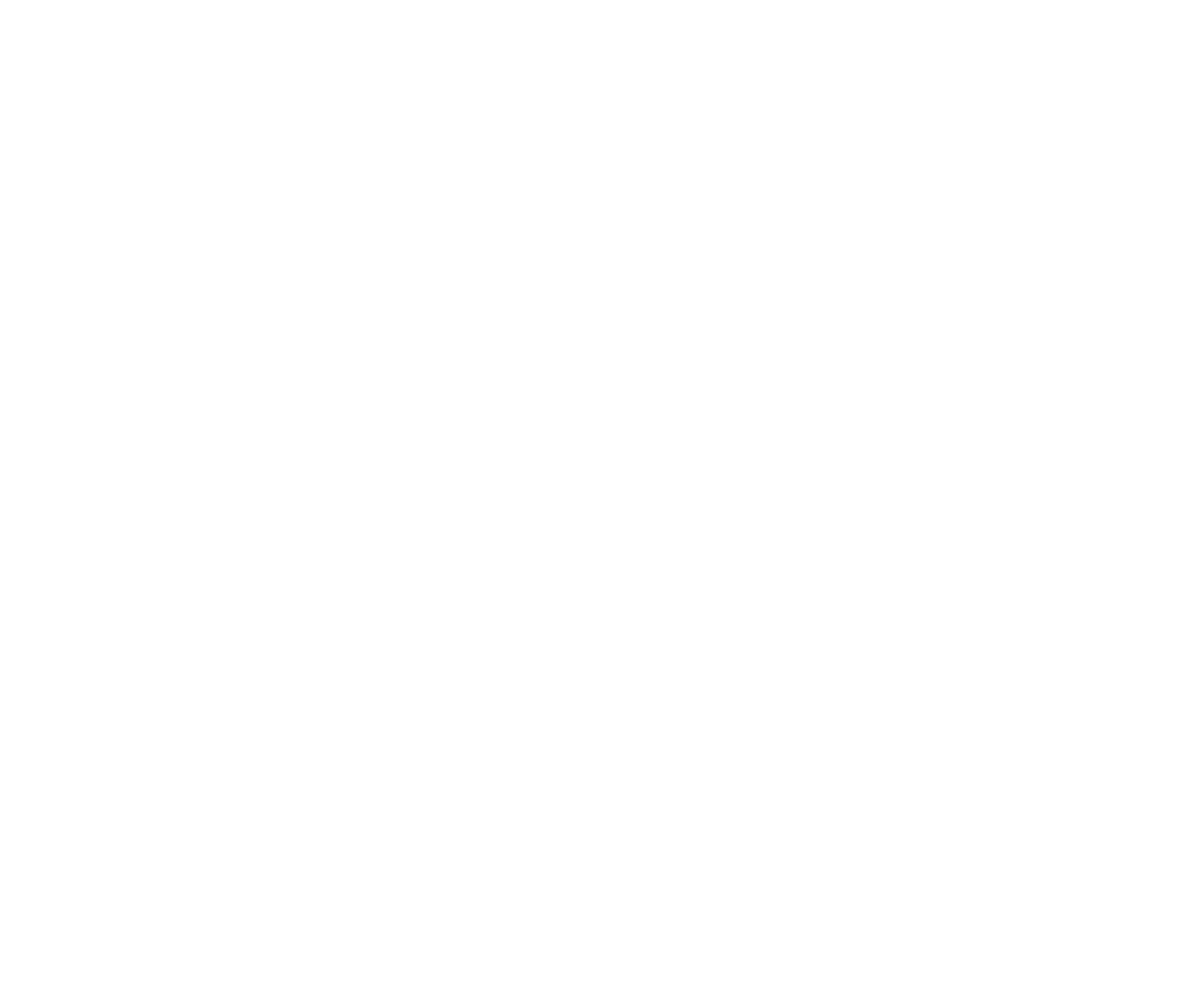
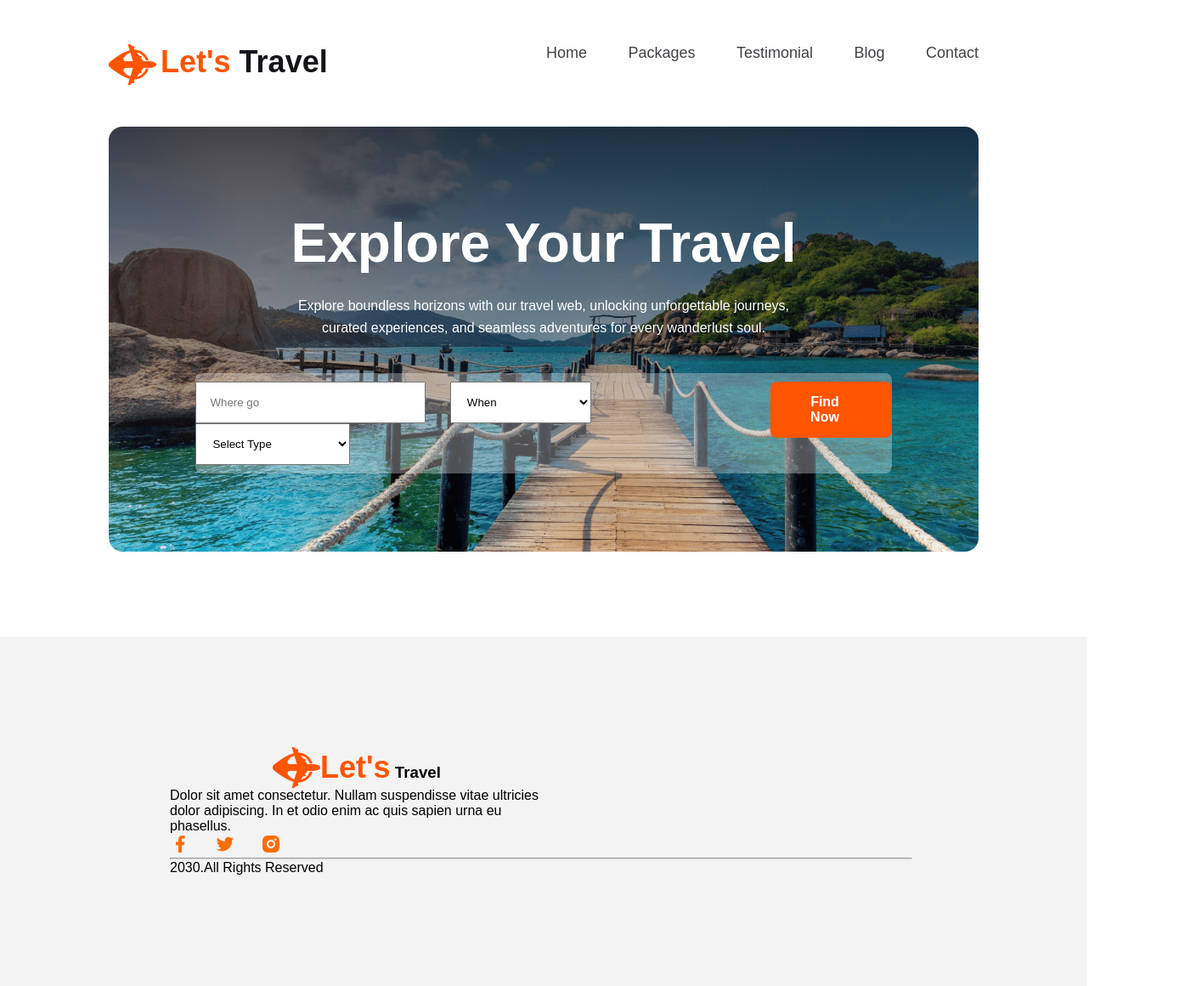
Before and after one commit to EgrSakib/Let-s-Travel, a plain HTML site: page index.html in a window 1280 px wide. Shown: the whole page at 85% size, 1408 px wide, since content can reach past the window. Before the commit the page ends 800 px from the top, so only its background shows below. Drawn offline with Linux system fonts and the light colour scheme.

Commit message:
banner Section Completed

```diff
--- a/Styles/travel.css
+++ b/Styles/travel.css
@@ -0,0 +1,140 @@
+@import url('https://fonts.googleapis.com/css2?family=Open+Sans:wght@400;500;600;700;800&display=swap');
+
+* {
+    font-family: 'Mulish', sans-serif;
+}
+/* Header CSS */
+* {
+    padding: 0;
+    margin: 0;
+}
+
+body {
+    font-family: 'Mulish', sans-serif;
+}
+
+.primary-button {
+    border-radius: 8px;
+    background: #FF5400;
+    padding: 15px 45px 15px 30px;
+    border: none;
+    color: #FFF;
+    text-align: center;
+    font-size: 16px;
+    font-weight: 700;
+}
+
+/* Nav-Bar Design */
+
+.logo {
+    display: flex;
+    gap: 5px;
+}
+
+.web-title {
+    color: #131318;
+    font-size: 36px;
+    font-weight: 800;
+}
+
+span {
+    color: #FF5400;
+    font-size: 36px;
+    font-weight: 800;
+}
+
+.nav {
+    display: flex;
+    justify-content: space-between;
+    margin-top: 52px;
+    width: 80%;
+    margin: 52px auto 49px auto;
+}
+
+.nav-item {
+    display: inline;
+    margin-left: 44px;
+    color: var(--Dark-02, #424247);
+    font-size: 18px;
+}
+
+.nav-item:hover {
+    color: #FF5400;
+}
+
+/* Banner-Design */
+
+.banner {
+    width: 100%;
+    margin-left: 10%;
+}
+
+.banner-container {
+    background-image: linear-gradient(180deg, rgba(19, 19, 24, 0.80) 0%, rgba(19, 19, 24, 0.00) 100%), url('../Images/Group\ 13\ \(1\)\ \(1\).png');
+    background-repeat: no-repeat;
+    width: 80%;
+    height: 500px;
+    border-radius: 16px;
+}
+
+h2 {
+    text-align: center;
+    padding-top: 100px;
+    color: #FFF;
+    font-size: 64px;
+    font-weight: 800;
+    margin-bottom: 24px;
+}
+
+.banner-intro {
+    color: #FFF;
+    text-align: center;
+    font-size: 16px;
+    font-weight: 400;
+    line-height: 26px;
+    padding: 0 200px 0 200px;
+    margin-bottom: 40px;
+}
+
+.banner-form {
+    display: flex;
+    justify-content: center;
+    border-radius: 8px;
+    background: rgba(255, 255, 255, 0.30);
+    padding: 10px 0;
+    width: 80%;
+    margin: 0 auto;
+}
+
+.banner-user-input {
+    padding: 15px 75px 15px 15px;
+    margin-right: 24px;
+}
+
+
+/* Footer Section */
+footer {
+    display: flex;
+    gap: 100px;
+    background: rgba(19, 19, 24, 0.05);
+    margin-top: 100px;
+    padding: 130px 200px;
+}
+
+.footer-column {
+    width: 50%;
+}
+.footer-handle{
+    display: flex;
+    justify-content: center;
+    align-items: center;
+}
+.social-links a {
+    margin-right: 25px;
+}
+
+hr {
+    width: 872px;
+    height: 1px;
+    background: rgba(19, 19, 24, 0.10);
+}
--- a/index.html
+++ b/index.html
@@ -1,12 +1,83 @@
 <!DOCTYPE html>
 <html lang="en">
+
 <head>
     <meta charset="UTF-8">
     <meta name="viewport" content="width=device-width, initial-scale=1.0">
     <title>Let's Travel</title>
     <link rel="stylesheet" href="Styles/travel.css">
 </head>
+
 <body>
+    <header>
+        <!-- nav-bar part -->
+      <nav class="nav">
+        <div class="logo">
+          <img src="./Images/Group 40071 (2).png" alt="">
+          <h3 class="web-title"> <span>Let's</span> Travel</h3>
+        </div>
+        <div>
+          <ul>
+            <li class="nav-item">Home</li>
+            <li class="nav-item">Packages</li>
+            <li class="nav-item">Testimonial</li>
+            <li class="nav-item">Blog</li>
+            <li class="nav-item">Contact</li>
 
+        </ul></div>
+      </nav>
+
+      <!-- banner -->
+      <div class="banner">
+        <div class="banner-container">
+            <h2>Explore Your Travel</h2>
+            <p class="banner-intro">Explore boundless horizons with our travel web, unlocking unforgettable journeys, curated experiences, and seamless adventures for every wanderlust soul.</p>
+            <form class="banner-form">
+                <div class="banner-form-internal">
+                  <input class="banner-user-input" type="text" name="" id="" placeholder="Where go" fdprocessedid="zhl6w8">
+
+                <select class="banner-user-input" name="" id="" fdprocessedid="36r0el">
+                   <option value="">When</option>
+                   <option value="">February</option>
+                   <option value="">March</option>
+                   <option value="">April</option>
+               </select>
+               <select class="banner-user-input" name="" id="" fdprocessedid="2lbjd7">
+                <option value="">Select Type</option>
+                <option value="">Air</option>
+                <option value="">Road</option>
+                <option value="">Water</option>
+            </select>
+                </div>
+            <div>
+              <button class="primary-button" type="submit" fdprocessedid="2kwnv"><i class="fa-solid fa-magnifying-glass" aria-hidden="true"></i> Find Now</button>
+            </div>
+            </form>
+        </div>
+      </div>
+    </header>
+    <!-- Main Section -->
+
+
+    <!-- footer Section -->
+    <footer>
+        <div class="footer-column">
+            <div class="footer-handle">
+                <img src="Images/Group 40071 (2).png" alt="">
+                <h3 class="nav-title"><span class="orange">Let's</span> Travel</h3>
+            </div>
+            <p class="section-description">
+                Dolor sit amet consectetur. Nullam suspendisse vitae ultricies dolor adipiscing. In et odio enim ac quis sapien urna eu phasellus.
+            </p>
+            <div class="social-links">
+                <a href=""><img src="images/icons/facebook.png" alt=""></a>
+                <a href=""><img src="images/icons/twitter.png" alt=""></a>
+                <a href=""><img src="images/icons/insta.png" alt=""></a>
+            </div>
+            <hr>
+            <p>2030.All Rights Reserved</p>
+        </div>
+    </footer>
 </body>
+
 </html>
```
Also changed, not shown: Images/icons/facebook.png (added), Images/icons/insta.png (added), Images/icons/twitter.png (added).
